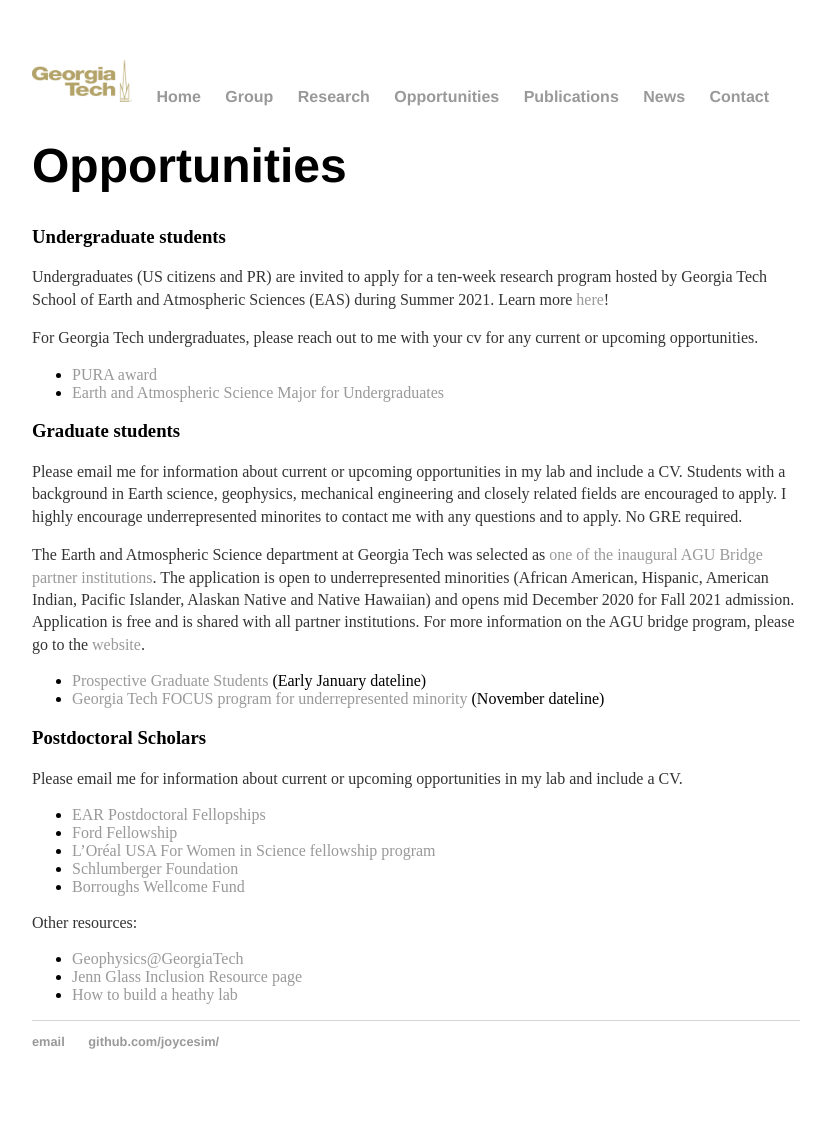
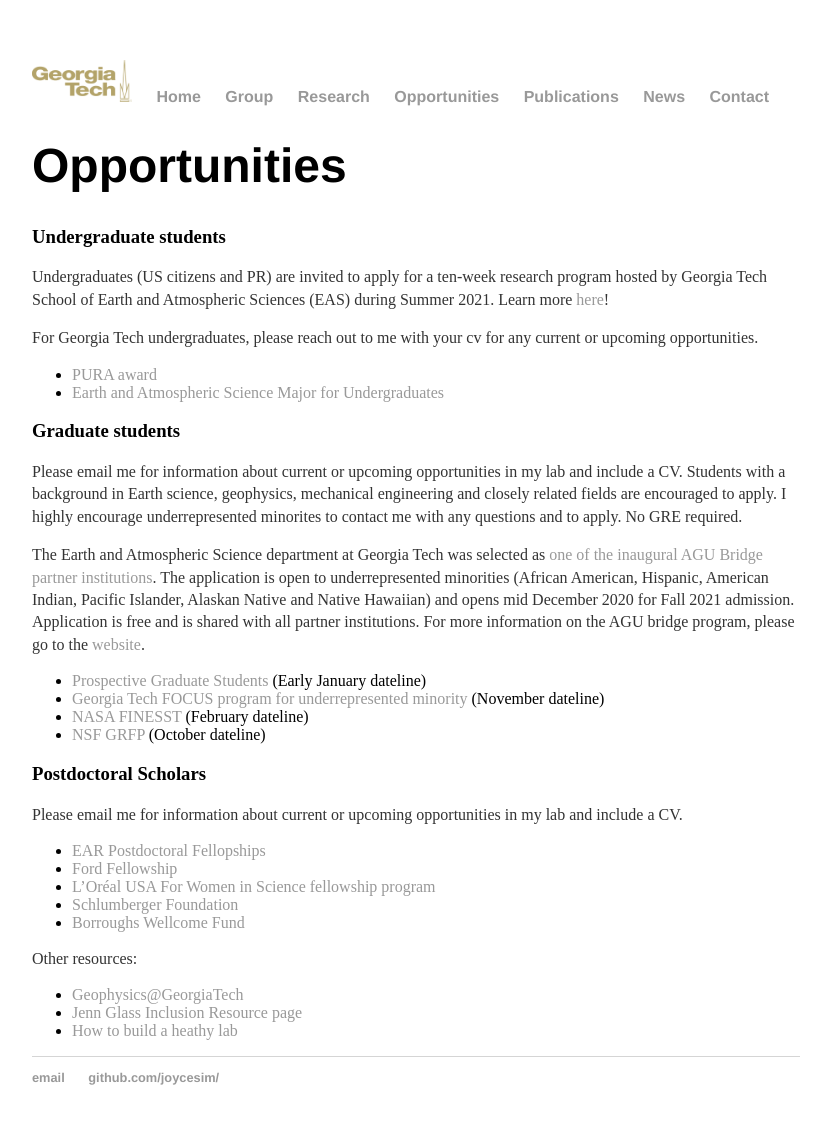
Before and after one commit to joycesim/joycesim.github.io, a Jekyll site: the page built from opportunities/index.md, in a window 1280 px wide. Shown: the whole page, without its empty margins (224-1055 px from the left). Built offline with Jekyll 4.4.1, drawn with Linux system fonts in a browser that asks for light colours; before the commit the page ends 1109 px from its top, so only the background shows below that.

Commit message:
Update index.md

```diff
--- a/opportunities/index.md
+++ b/opportunities/index.md
@@ -18,6 +18,8 @@
 
 * [Prospective Graduate Students](https://eas.gatech.edu/graduate/prospective-graduate-students) (Early January dateline)
 * [Georgia Tech FOCUS program for underrepresented minority](https://focus.gatech.edu/) (November dateline)
+* [NASA FINESST](https://nspires.nasaprs.com/external/solicitations/summary!init.do?solId=%7b87947100-56AE-C4DC-C511-0349862D658A%7d&path=open) (February dateline)
+* [NSF GRFP](https://www.nsfgrfp.org/) (October dateline)
 
 ### Postdoctoral Scholars
 Please email me for information about current or upcoming opportunities in my lab and include a CV.
```
